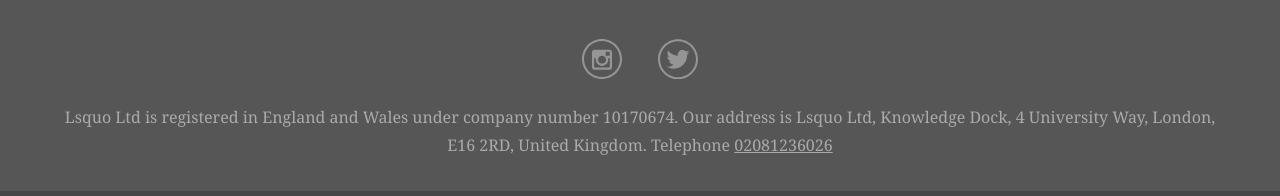
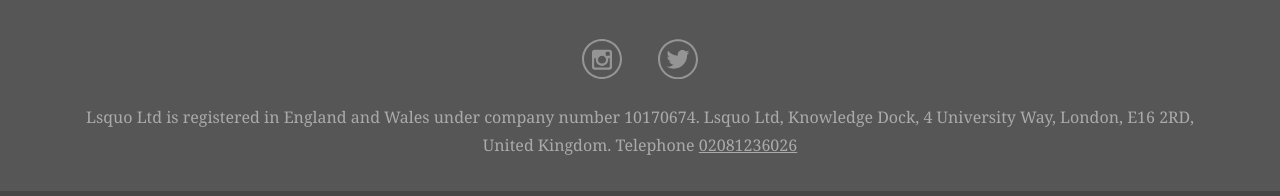
Before and after one commit to lsquo/lsquo.github.io, a Jekyll site: the page built from index.html, in a window 1280 px wide. Shown: the part 1661-1857 px from the top of the page. Built offline with Jekyll 4.4.1, drawn with Linux system fonts in a browser that asks for light colours.

Commit message:
Fix text

```diff
--- a/index.html
+++ b/index.html
@@ -27,5 +27,5 @@ description: Lsquo is a digital agency focused on custom theme design and plugin
 <section id="d">
 	<a href="//instagram.com/lsquo" target="_blank"><img src="/images/instagram.svg" alt="Instagram"></a>
 	<a href="//twitter.com/lsquo" target="_blank"><img src="/images/twitter.svg" alt="Twitter"></a>
-	<p>Lsquo Ltd is registered in England and Wales under company number 10170674. Our address is Lsquo Ltd, Knowledge Dock, 4 University Way, London, E16 2RD, United Kingdom. Telephone <a href="tel:{{ site.tel }}">02081236026</a></p>
+	<p>Lsquo Ltd is registered in England and Wales under company number 10170674. Lsquo Ltd, Knowledge Dock, 4 University Way, London, E16 2RD, United Kingdom. Telephone <a href="tel:{{ site.tel }}">02081236026</a></p>
 </section>
```
